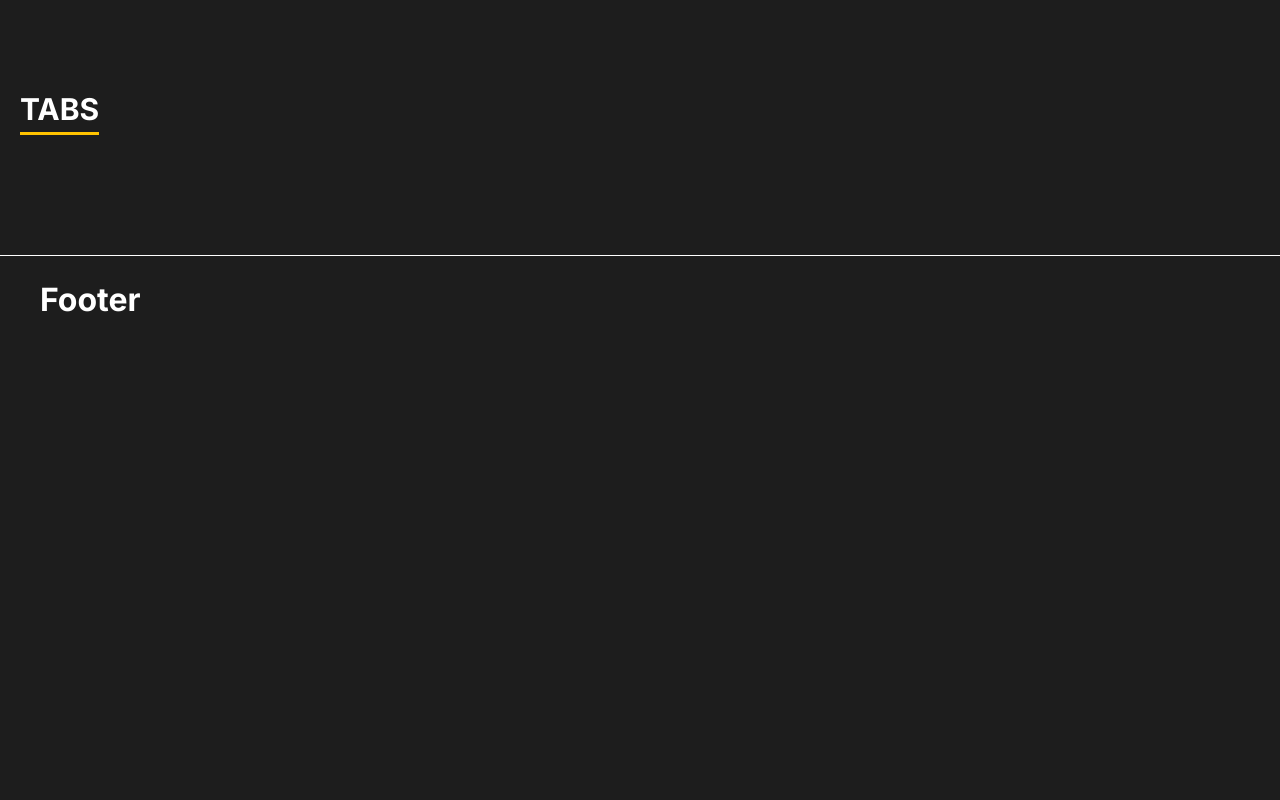
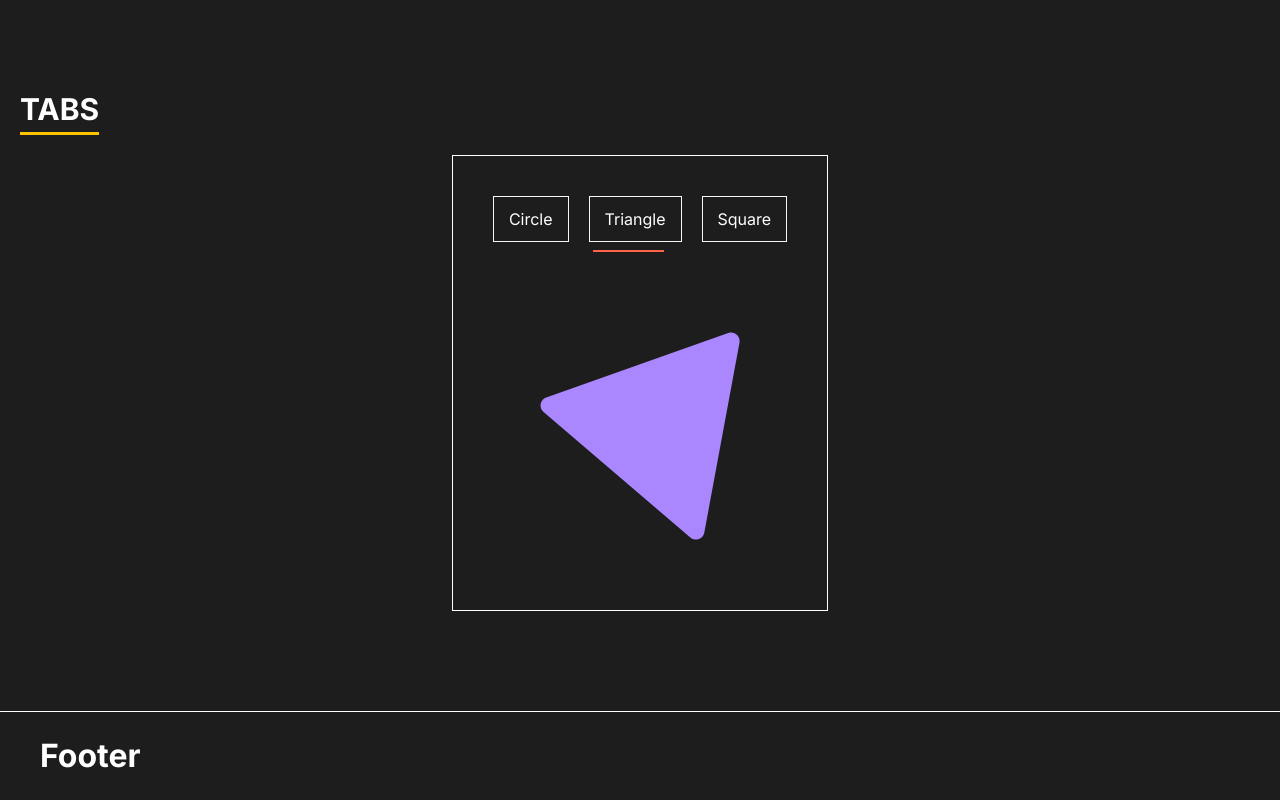
Before and after one commit to Andriikryl/css-visualizer, a Next.js app: page /ui in a window 1280 px wide. Shown: the part 398-1198 px from the top of the page. Before the commit the page ends 800 px from the top, so only its background shows below. Built offline with nearby package versions, Linux system fonts and the light colour scheme.

Commit message:
add tabs component

```diff
--- /dev/null
+++ b/src/app/ui/tabs/Framer.tsx
@@ -0,0 +1,159 @@
+"use client";
+import React, { ReactNode, useEffect, useRef, useState } from "react";
+import { AnimatePresence, motion } from "framer-motion";
+import style from "./style.module.css";
+
+import { Tab } from "./useTabs";
+import clsx from "clsx";
+
+const transition = {
+  type: "tween",
+  ease: "easeOut",
+  duration: 0.15,
+};
+
+type Props = {
+  selectedTabIndex: number;
+  tabs: Tab[];
+  setSelectedTab: (input: [number, number]) => void;
+};
+
+const TabsBody = ({
+  tabs,
+  selectedTabIndex,
+  setSelectedTab,
+}: Props): JSX.Element => {
+  const [buttonRefs, setButtonRefs] = useState<Array<HTMLButtonElement | null>>(
+    []
+  );
+
+  useEffect(() => {
+    setButtonRefs((prev) => prev.slice(0, tabs.length));
+  }, [tabs.length]);
+
+  const navRef = useRef<HTMLDivElement>(null);
+  const navRect = navRef.current?.getBoundingClientRect();
+
+  const selectedRect = buttonRefs[selectedTabIndex]?.getBoundingClientRect();
+
+  const [hoveredTabIndex, setHoveredTabIndex] = useState<number | null>(null);
+  const hoveredRect =
+    buttonRefs[hoveredTabIndex ?? -1]?.getBoundingClientRect();
+
+  return (
+    <nav
+      ref={navRef}
+      className={style.nav}
+      onPointerLeave={(e) => setHoveredTabIndex(null)}
+    >
+      {tabs.map((item, i) => {
+        return (
+          <motion.button
+            key={i}
+            className={clsx(style.button, {
+              "text-slate-700": hoveredTabIndex === i || selectedTabIndex === i,
+            })}
+            ref={(el) => (buttonRefs[i] = el)}
+            onPointerEnter={() => {
+              setHoveredTabIndex(i);
+            }}
+            onFocus={() => {
+              setHoveredTabIndex(i);
+            }}
+            onClick={() => {
+              setSelectedTab([i, i > selectedTabIndex ? 1 : -1]);
+            }}
+          >
+            {item.label}
+          </motion.button>
+        );
+      })}
+      <AnimatePresence>
+        {hoveredRect && navRect && (
+          <motion.div
+            key={"hover"}
+            className={style.hover__box}
+            initial={{
+              x: hoveredRect.left - navRect.left,
+              y: hoveredRect.top - navRect.top,
+              width: hoveredRect.width,
+              height: hoveredRect.height,
+              opacity: 0,
+            }}
+            animate={{
+              x: hoveredRect.left - navRect.left,
+              y: hoveredRect.top - navRect.top,
+              width: hoveredRect.width,
+              height: hoveredRect.height,
+              opacity: 1,
+            }}
+            exit={{
+              x: hoveredRect.left - navRect.left,
+              y: hoveredRect.top - navRect.top,
+              width: hoveredRect.width,
+              height: hoveredRect.height,
+              opacity: 0,
+            }}
+            transition={transition}
+          />
+        )}
+      </AnimatePresence>
+      {selectedRect && navRect && (
+        <motion.div
+          initial={false}
+          className={style.border__button}
+          animate={{
+            width: selectedRect.width * 0.8,
+            x: `calc(${selectedRect.left - navRect.left}px + 10%)`,
+            opacity: 1,
+          }}
+          transition={transition}
+        />
+      )}
+    </nav>
+  );
+};
+
+const Content = ({
+  children,
+  className,
+  selectedTabIndex,
+  direction,
+}: {
+  direction: number;
+  selectedTabIndex: number;
+  children: ReactNode;
+  className?: string;
+}): JSX.Element => {
+  return (
+    <AnimatePresence exitBeforeEnter={false} custom={direction}>
+      <motion.div
+        key={selectedTabIndex}
+        variants={{
+          enter: (direction) => ({
+            opacity: 0,
+            x: direction > 0 ? 100 : -100,
+            scale: 0.8,
+          }),
+          center: { opacity: 1, x: 0, scale: 1, rotate: 0 },
+          exit: (direction) => ({
+            opacity: 0,
+            x: direction > 0 ? -100 : 100,
+            scale: 0.8,
+            position: "absolute",
+          }),
+        }}
+        transition={{ duration: 0.25 }}
+        initial={"enter"}
+        animate={"center"}
+        exit={"exit"}
+        custom={direction}
+        className={className}
+      >
+        {children}
+      </motion.div>
+    </AnimatePresence>
+  );
+};
+
+export const Framer = { TabsBody, Content };
--- a/src/app/ui/tabs/Tabs.tsx
+++ b/src/app/ui/tabs/Tabs.tsx
@@ -1,13 +1,49 @@
+"use client";
 import React from "react";
 import { Container } from "@/components/container/Container";
 import style from "./style.module.css";
+import { useState } from "react";
+import { Framer } from "./Framer";
+import { useTabs } from "./useTabs";
+import { Circle, Square, Triangle } from "./shapes";
 
 export default function Tabs() {
+  const [hookProps] = useState({
+    tabs: [
+      {
+        label: "Circle",
+        children: <Circle />,
+        id: "Circle",
+      },
+      {
+        label: "Triangle",
+        children: <Triangle />,
+        id: "Triangle",
+      },
+      {
+        label: "Square",
+        children: <Square />,
+        id: "Square",
+      },
+    ],
+    initialTabId: "Triangle",
+  });
+  const framer = useTabs(hookProps);
   return (
     <section className={style.tabs}>
       <Container>
         <h2 className={style.tabs__title}>tabs</h2>
-        <div></div>
+        <div className={style.tabs__box}>
+          <div className={style.inner__box}>
+            <Framer.TabsBody {...framer.tabProps} />
+            <Framer.Content
+              {...framer.contentProps}
+              className={style.inner__content}
+            >
+              {framer.selectedTab.children}
+            </Framer.Content>
+          </div>
+        </div>
       </Container>
     </section>
   );
--- /dev/null
+++ b/src/app/ui/tabs/shapes.tsx
@@ -0,0 +1,55 @@
+export function Circle() {
+  return (
+    <svg
+      width="200"
+      height="200"
+      viewBox="0 0 340 340"
+      fill="none"
+      xmlns="http://www.w3.org/2000/svg"
+    >
+      <path
+        d="M340 170C340 263.888 263.888 340 170 340C76.1116 340 0 263.888 0 170C0 76.1116 76.1116 0 170 0C263.888 0 340 76.1116 340 170Z"
+        fill="#FE65B7"
+      />
+    </svg>
+  );
+}
+
+export function Square() {
+  return (
+    <svg
+      width="200"
+      height="200"
+      viewBox="0 0 412 412"
+      fill="none"
+      xmlns="http://www.w3.org/2000/svg"
+    >
+      <rect
+        x="211.48"
+        y="-6"
+        width="300"
+        height="300"
+        rx="15"
+        transform="rotate(46.4634 211.48 -6)"
+        fill="#446DF6"
+      />
+    </svg>
+  );
+}
+
+export function Triangle() {
+  return (
+    <svg
+      width="200"
+      height="208"
+      viewBox="0 0 349 364"
+      fill="none"
+      xmlns="http://www.w3.org/2000/svg"
+    >
+      <path
+        d="M328.852 1.79834C339.737 -2.05613 350.712 7.31786 348.608 18.6715L287.058 350.766C284.954 362.119 271.348 366.937 262.568 359.438L5.74062 140.087C-3.03979 132.588 -0.409476 118.396 10.4752 114.542L328.852 1.79834Z"
+        fill="#AB87FF"
+      />
+    </svg>
+  );
+}
--- a/src/app/ui/tabs/style.module.css
+++ b/src/app/ui/tabs/style.module.css
@@ -12,3 +12,66 @@
     text-transform: uppercase;
     margin-block-end: 20px;
 }
+
+.tabs__box{
+    display: flex;
+    justify-content: center;
+}
+
+.inner__box{
+    border: 1px solid white;
+    padding: 30px;
+    display: flex;
+    flex-direction: column;
+    gap: 50xp;
+    justify-content: center;
+    align-items: center;
+}
+
+.inner__content{
+    margin-block-start: 40px;
+    padding: 40px;
+}
+
+.nav{
+    display: flex;
+    flex-shrink: 0;
+    gap: 20px;
+    justify-content: center;
+    align-items: center;
+    position: relative;
+    z-index: 0;
+    margin: 10px;
+}
+
+
+.button{
+    position: relative;
+    display: flex;
+    align-items: center;
+    z-index: 20;
+    cursor: pointer;
+    padding: 10px 15px;
+    color: white;
+    border: 1px solid whitesmoke;
+    background-color: transparent;
+}
+
+
+
+.hover__box{
+    position: absolute;
+    z-index: 10;
+    top: 0;
+    left: 0;
+    background-color: #ffc300;
+}
+
+.border__button{
+    position: absolute;
+    z-index: 10;
+    bottom: -10px;
+    left: 0;
+    height: 2px;
+    background-color: tomato;
+}
--- /dev/null
+++ b/src/app/ui/tabs/useTabs.tsx
@@ -0,0 +1,33 @@
+"use client";
+import { ReactNode, useState } from "react";
+
+export type Tab = { label: string; id: string; children: ReactNode };
+
+export function useTabs({
+  tabs,
+  initialTabId,
+  onChange,
+}: {
+  tabs: Tab[];
+  initialTabId: string;
+  onChange?: (id: string) => void;
+}) {
+  const [[selectedTabIndex, direction], setSelectedTab] = useState(() => {
+    const indexOfInitialTab = tabs.findIndex((tab) => tab.id === initialTabId);
+    return [indexOfInitialTab === -1 ? 0 : indexOfInitialTab, 0];
+  });
+
+  return {
+    tabProps: {
+      tabs,
+      selectedTabIndex,
+      onChange,
+      setSelectedTab,
+    },
+    selectedTab: tabs[selectedTabIndex],
+    contentProps: {
+      direction,
+      selectedTabIndex,
+    },
+  };
+}
```
